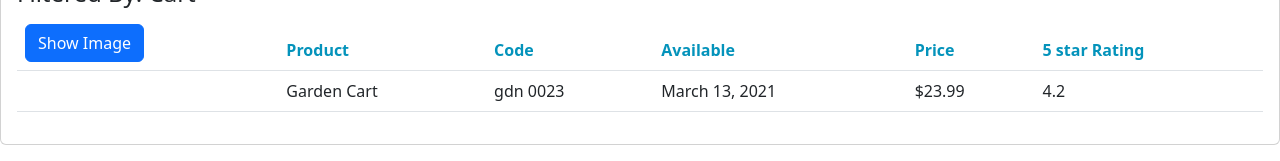
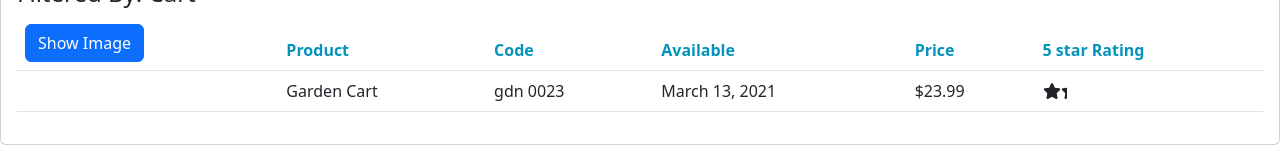
Before and after one commit to sammykirigha/products-manager-app, an Angular app: page / in a window 1280 px wide. Shown: the part 148-309 px from the top of the page. Built offline with nearby package versions, Linux system fonts and the light colour scheme.

Commit message:
added data input and output decorators

```diff
--- a/package.json
+++ b/package.json
@@ -18,8 +18,10 @@
     "@angular/platform-browser": "^15.2.0",
     "@angular/platform-browser-dynamic": "^15.2.0",
     "@angular/router": "^15.2.0",
+    "@fortawesome/angular-fontawesome": "^0.12.1",
+    "@fortawesome/fontawesome-svg-core": "^6.4.0",
+    "@fortawesome/free-solid-svg-icons": "^6.4.0",
     "bootstrap": "^5.2.3",
-    "font-awesome": "^4.7.0",
     "rxjs": "~7.8.0",
     "tslib": "^2.3.0",
     "zone.js": "~0.12.0"
--- a/src/app/products/product-list.component.ts
+++ b/src/app/products/product-list.component.ts
@@ -33,7 +33,7 @@ export class ProductComponent implements OnInit {
       releaseDate: 'March 13, 2021',
       description: '15 gallon capacity rolling garden cart',
       price: 23.99,
-      startRating: 4.2,
+      starRating: 1.2,
       imageUrl: 'assets/images/garden_cart.png',
     },
     {
@@ -43,7 +43,7 @@ export class ProductComponent implements OnInit {
       releaseDate: 'March 19, 2021',
       description: 'Curved claw steel hammer',
       price: 10.99,
-      startRating: 4.8,
+      starRating: 5,
       imageUrl: 'assets/images/hammer.png',
     },
   ];
@@ -57,6 +57,10 @@ export class ProductComponent implements OnInit {
     console.log('In OnInit');
   }
 
+  onRatingClicked(message: string): void {
+    this.pageTitle = 'Product List: ' + message;
+  }
+
   performFilter(filterBy: string): IProducts[] {
     filterBy = filterBy.toLocaleLowerCase();
     return this.products.filter((product: IProducts) =>
--- a/src/app/products/products-list.component.html
+++ b/src/app/products/products-list.component.html
@@ -45,7 +45,12 @@
             </td>
             <td>{{ product.releaseDate }}</td>
             <td>{{ product.price | currency : "USD" : "symbol" : "1.2-2" }}</td>
-            <td>{{ product.startRating }}</td>
+            <td>
+              <app-star
+                [rating]="product.starRating"
+                (ratingClicked)="onRatingClicked($event)"
+              ></app-star>
+            </td>
           </tr>
         </tbody>
       </table>
--- a/src/app/products/products.ts
+++ b/src/app/products/products.ts
@@ -5,6 +5,6 @@ export interface IProducts {
   releaseDate: string;
   price: number;
   description: string;
-  startRating: number;
+  starRating: number;
   imageUrl: string;
 }
--- /dev/null
+++ b/src/app/shared/star.component.css
@@ -0,0 +1,7 @@
+.crop {
+  overflow: hidden;
+}
+
+div {
+  cursor: pointer;
+}
--- /dev/null
+++ b/src/app/shared/star.component.html
@@ -0,0 +1,14 @@
+<div
+  class="crop"
+  [style.width.px]="cropWidth"
+  [title]="rating"
+  (click)="onClick()"
+>
+  <div class="" style="width: 100px">
+    <fa-icon [icon]="faStar"></fa-icon>
+    <fa-icon [icon]="faStar"></fa-icon>
+    <fa-icon [icon]="faStar"></fa-icon>
+    <fa-icon [icon]="faStar"></fa-icon>
+    <fa-icon [icon]="faStar"></fa-icon>
+  </div>
+</div>
--- /dev/null
+++ b/src/app/shared/star.component.ts
@@ -0,0 +1,29 @@
+import {
+  Component,
+  EventEmitter,
+  Input,
+  OnChanges,
+  Output,
+} from '@angular/core';
+import { faStar } from '@fortawesome/free-solid-svg-icons';
+
+@Component({
+  selector: 'app-star',
+  templateUrl: './star.component.html',
+  styleUrls: ['./star.component.css'],
+})
+export class StarComponent implements OnChanges {
+  faStar = faStar;
+
+  @Input() rating: number = 0;
+  cropWidth: number = 100;
+  @Output() ratingClicked: EventEmitter<string> = new EventEmitter<string>();
+
+  ngOnChanges(): void {
+    this.cropWidth = this.rating * (100 / 5);
+  }
+
+  onClick(): void {
+    this.ratingClicked.emit(`The rating ${this.rating} was clicked!`);
+  }
+}
--- a/src/styles.css
+++ b/src/styles.css
@@ -1,3 +1,2 @@
 /* You can add global styles to this file, and also import other style files */
 @import "~bootstrap/dist/css/bootstrap.min.css";
-@import "~font-awesome/css/font-awesome.min.css";
```
Also changed, not shown: src/app/app.module.ts (+9 -3 lines), 1 other file (tests, documents, lock files or other folders).
